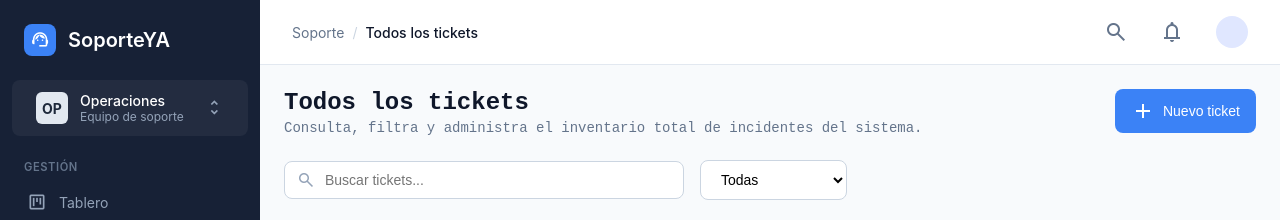
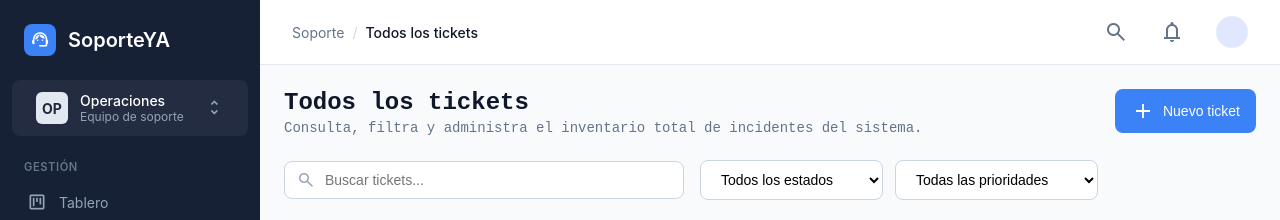
Before and after one commit to SleyterAI/SoporteYa-Frontend, an Angular app: page /all-ticket-page in a window 1280 px wide. Shown: the top 220 px of the page. Built offline with nearby package versions, Linux system fonts and the light colour scheme; no server answers; sample sign-in values are in the browser's storage.

Commit message:
6th cmmt: refactor: filters updated now works¡

```diff
--- a/src/app/features/tickets/pages/all-ticket-page/all-ticket-page.component.html
+++ b/src/app/features/tickets/pages/all-ticket-page/all-ticket-page.component.html
@@ -11,37 +11,49 @@
     </button>
   </div>
 
-  <!-- Barra de Herramientas -->
+  <!-- Herramientas -->
   <div class="toolbar">
     <div class="search-box">
       <span class="material-symbols-outlined search-icon">search</span>
       <input type="text" placeholder="Buscar tickets...">
     </div>
+
     <div class="filters">
-      <select class="filter-select">
-        <option [disabled]>Todas</option>
-        <option>Abierto</option>
-        <option>En progreso</option>
-        <option>Resuelto</option>
-        <option>Cerrado</option>
+
+      <!-- Estado -->
+      <select class="filter-select" (change)="onEstadoChange($event)">
+        <option value="" selected>Todos los estados</option>
+        <option value="ABIERTO">Abierto</option>
+        <option value="EN_PROGRESO">En Progreso</option>
+        <option value="RESUELTO">Resuelto</option>
+        <option value="CERRADO">Cerrado</option>
       </select>
+
+      <!-- Prioridad -->
+      <select class="filter-select" (change)="onPrioridadChange($event)">
+        <option value="" selected>Todas las prioridades</option>
+        <option value="BAJA">Baja</option>
+        <option value="MEDIA">Media</option>
+        <option value="ALTA">Alta</option>
+      </select>
+
     </div>
   </div>
 
-  <!-- Contenedor de la Tabla -->
+  <!-- Tabla -->
   <div class="table-container">
 
-    <!-- Estado: Cargando -->
+    <!-- Cargando -->
     @if (ticketResource.isLoading()) {
       <div class="state-message">Cargando tickets...</div>
     }
 
-    <!-- Estado: Error -->
+    <!-- Error -->
     @else if (ticketResource.error()) {
       <div class="state-message error">Hubo un error al cargar los tickets.</div>
     }
 
-    <!-- Estado: Éxito (Datos listos) -->
+    <!-- (Datos listos) -->
     @else {
       <table class="tickets-table">
         <thead>
@@ -55,11 +67,11 @@
           </tr>
         </thead>
         <tbody>
-          <!-- Iteramos sobre el valor real del resource -->
+          <!-- resource -->
           @for (ticket of ticketResource.value(); track ticket.id) {
             <tr>
 
-              <!-- Columna 1: ID y Título -->
+              <!-- ID y Título -->
               <td>
                 <div class="ticket-info">
                   <span class="ticket-id">#{{ ticket.id }}</span>
@@ -67,7 +79,7 @@
                 </div>
               </td>
 
-              <!-- Columna 2: Usuario (usando 'descripcion' como en tu card anterior) -->
+              <!-- Usuario -->
               <td>
                 <div class="user-info">
                   <div class="avatar-fallback">{{ getInitials(ticket.descripcion) }}</div>
@@ -75,16 +87,15 @@
                 </div>
               </td>
 
-              <!-- Columna 3: Estado -->
+              <!-- Estado -->
               <td>
                 <div class="status-badge">
-                  <!-- El color del punto cambia según el texto del estado -->
                   <span class="status-dot" [ngClass]="(ticket.estado || '').toLowerCase()"></span>
                   {{ ticket.estado || 'Nuevo' }}
                 </div>
               </td>
 
-              <!-- Columna 4: Prioridad -->
+              <!-- Prioridad -->
               <td>
                 <div class="priority-badge">
                   <span class="priority-dot" [ngClass]="(ticket.prioridad || '').toLowerCase()"></span>
@@ -92,10 +103,10 @@
                 </div>
               </td>
 
-              <!-- Columna 5: Fecha -->
+              <!--Fecha -->
               <td class="date-cell">{{ ticket.fechaCreacion | timeAgo}}</td>
 
-              <!-- Columna 6: Acciones -->
+              <!-- Acciones -->
               <td class="actions-cell">
                 <button class="btn-icon-text">
                   <span class="material-symbols-outlined">more_horiz</span>
@@ -104,9 +115,8 @@
 
             </tr>
           } @empty {
-            <!-- Se muestra si el array de tickets viene vacío -->
             <tr>
-              <td colspan="6" class="state-message">No hay tickets registrados.</td>
+              <td colspan="6" class="state-message">No hay tickets registrados que coincidan con los filtros.</td>
             </tr>
           }
         </tbody>
--- a/src/app/features/tickets/pages/all-ticket-page/all-ticket-page.component.ts
+++ b/src/app/features/tickets/pages/all-ticket-page/all-ticket-page.component.ts
@@ -1,9 +1,10 @@
-import { Component, inject } from '@angular/core';
+import { Component, inject, signal } from '@angular/core';
 import { rxResource } from '@angular/core/rxjs-interop';
 import { TicketService } from '../../services/ticket.service';
 import { NgClass } from '@angular/common';
 import { RouterLink } from '@angular/router';
 import { TimeAgoPipe } from '../../../../core/pipes/time-ago.pipe';
+import { CategoriaService } from '../../services/categoria.service';
 
 @Component({
   selector: 'app-all-ticket-page',
@@ -13,12 +14,36 @@ import { TimeAgoPipe } from '../../../../core/pipes/time-ago.pipe';
 })
 export class AllTicketPageComponent {
   private readonly ticketService = inject(TicketService);
+  private readonly categoriaService = inject(CategoriaService);
+
+  selectedEstado = signal<string>('');
+  selectedPrioridad = signal<string>('');
 
   readonly ticketResource = rxResource({
-    stream: () => this.ticketService.getTickets()
+    stream: () => {
+      const estado = this.selectedEstado() || undefined;
+      const prioridad = this.selectedPrioridad() || undefined;
+
+      return this.ticketService.getTickets(estado, prioridad);
+    }
   });
 
-  // Helper para crear el círculo con las iniciales del usuario
+  readonly categoriaResource = rxResource({
+    stream: () => this.categoriaService.getAllCategoria()
+  });
+
+  onEstadoChange(event: Event) {
+    const value = (event.target as HTMLSelectElement).value;
+    this.selectedEstado.set(value);
+    this.ticketResource.reload();
+  }
+
+  onPrioridadChange(event: Event) {
+    const value = (event.target as HTMLSelectElement).value;
+    this.selectedPrioridad.set(value);
+    this.ticketResource.reload();
+  }
+
   getInitials(name: string): string {
     if (!name) return 'U';
     const parts = name.split(' ');
```
